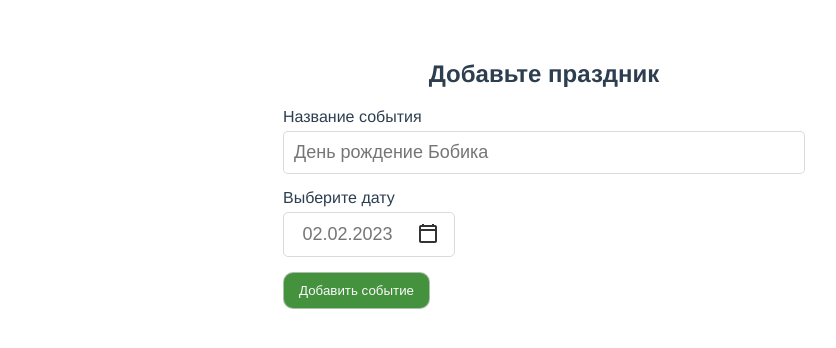
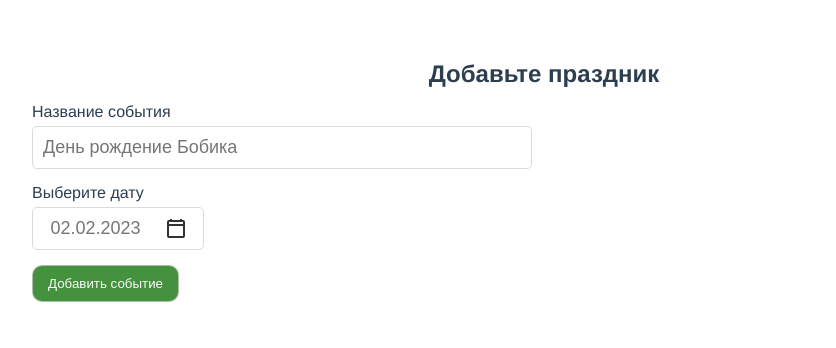
Before and after one commit to temalev/datepicker, a Vue app: page / in a window 1280 px wide. Shown: the top 348 px of the page, without its empty margins (96-932 px from the left). Built offline with nearby package versions, Linux system fonts and the light colour scheme.

Commit message:
improved adaptability

```diff
--- a/src/App.vue
+++ b/src/App.vue
@@ -24,5 +24,8 @@ export default {
   text-align: center;
   color: #2c3e50;
   margin-top: 60px;
+  display: flex;
+  flex-direction: column;
+  gap: 15px;
 }
 </style>
--- /dev/null
+++ b/src/assets/styles/main.css
@@ -0,0 +1,4 @@
+* {
+  padding: 0;
+  margin: 0;
+}
--- a/src/components/Datepicker/calendar.vue
+++ b/src/components/Datepicker/calendar.vue
@@ -154,6 +154,7 @@ export default {
   position: absolute;
   z-index: 2;
   top: 45px;
+  left: 0;
   background-color: #fff;
   width: 280px;
   border: 1px solid rgb(174, 174, 174);
--- a/src/components/Datepicker/index.vue
+++ b/src/components/Datepicker/index.vue
@@ -106,6 +106,7 @@ export default {
   justify-content: center;
   align-items: center;
   gap: 10px;
+  width: 100%;
 }
 
 .form {
@@ -113,6 +114,7 @@ export default {
   flex-direction: column;
   align-items: flex-start;
   gap: 15px;
+  width: 80%;
 }
 
 .inputContainer {
@@ -120,6 +122,7 @@ export default {
   flex-direction: column;
   align-items: flex-start;
   gap: 5px;
+  width: 500px;
 }
 
 .wrapper {
@@ -148,7 +151,8 @@ export default {
   padding: 10px;
   outline: none;
   font-size: 18px;
-  width: 500px;
+  width: 100%;
+  box-sizing: border-box;
 }
 
 .btnCalendar {
@@ -180,4 +184,10 @@ export default {
   box-shadow: 0 2px 5px rgba(38, 81, 35, 0.435);
   border: 1px solid rgba(111, 111, 111, 0.757);
 }
+
+@media (max-width: 700px) {
+  .inputContainer {
+    width: 100%;
+  }
+}
 </style>
```
Also changed, not shown: jsconfig.json (+2 -9 lines), src/main.js (+7 -5 lines).
